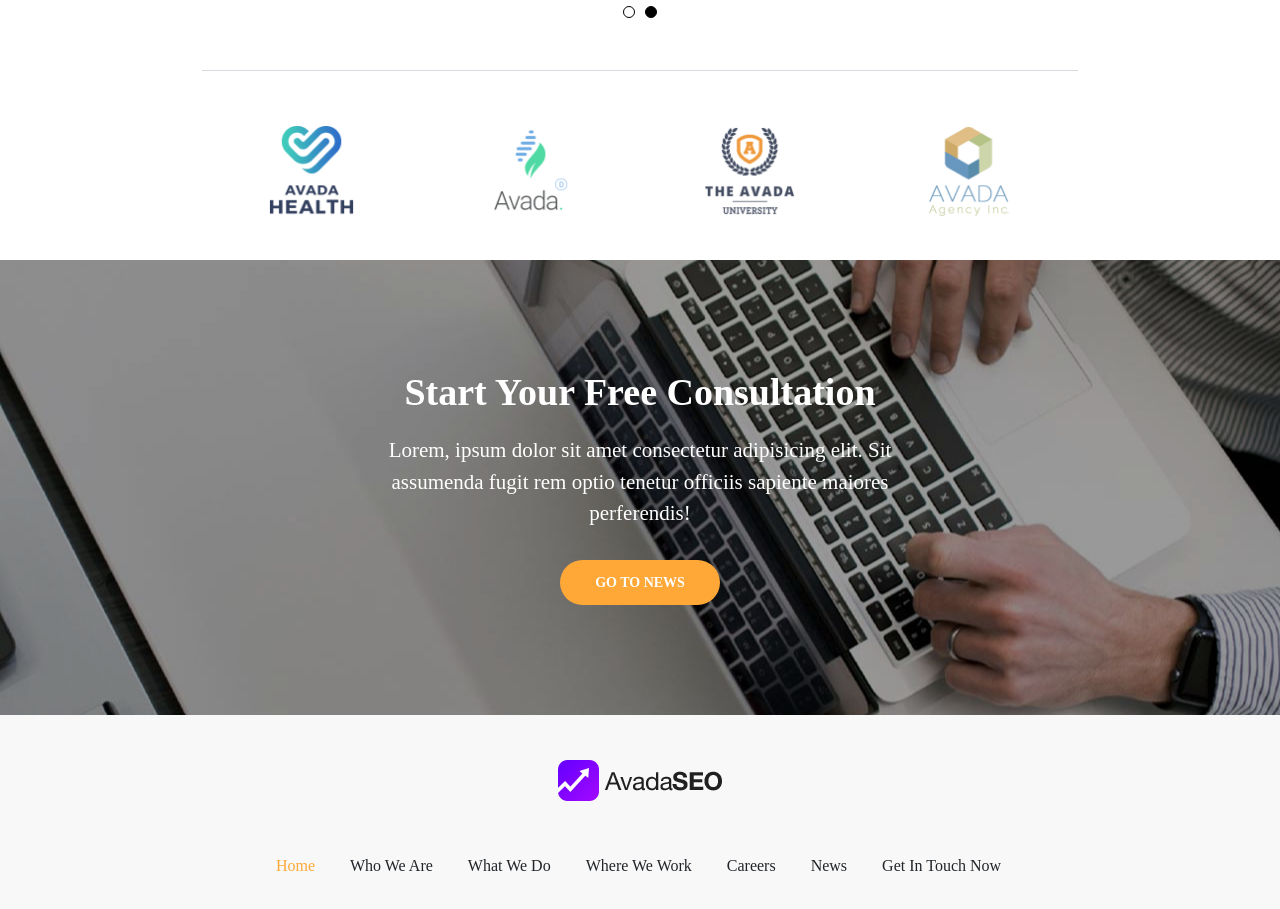
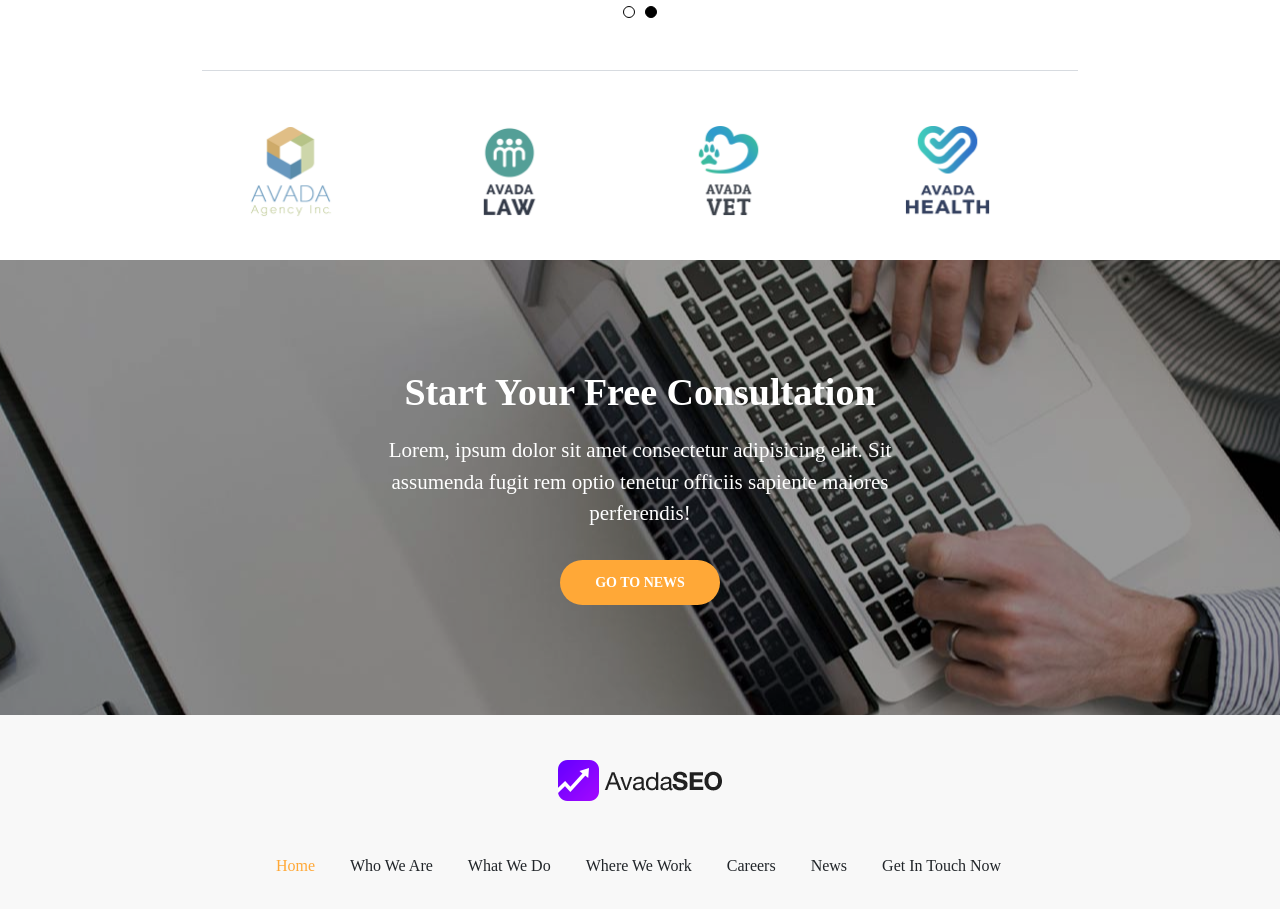
Before and after one commit to MarianoPd/proj-html-vuejs, a Vue app: page / in a window 1280 px wide. Shown: the part 6500-7409 px from the top of the page. Built offline with nearby package versions, Linux system fonts and the light colour scheme; a small style sheet from the web is missing.

Commit message:
this is how we do it

```diff
--- a/src/components/Carousel2.vue
+++ b/src/components/Carousel2.vue
@@ -1,9 +1,9 @@
 <template>
   <div class="container-fluid my-container">
       <div class="container my-subcontainer">
-            <transition name="slide-left">
+
                 <div class="slider-wrapper clearfix">
-                <div :style="{ left: sliding}"
+                <div :class="{'slided': sliding}"
                     class="slider-holder clearfix">
                     <div v-for="(item,index) in imgToShow" :key="index"
                         class="slider-item">
@@ -12,12 +12,13 @@
                     </div>
                 </div>
             </div>
-            </transition>
+
       </div>
   </div>
 </template>
 
 <script>
+
 export default {
     name: 'Carousel2',
     props:{
@@ -25,35 +26,27 @@ export default {
     },
     data(){
       return{
-        sliding: '0',
+        sliding: false,
         interval: '',
       }
     },
     methods:{
         slide(){
-            this.sliding ='-50%';
+            this.sliding = true;
             //non servono ma mi piacce di piu'
-            let element = this.imgToShow.shift();
-            this.imgToShow.push(element);
+            setTimeout(()=>{
+                let element = this.imgToShow.shift();
+                this.imgToShow.push(element);
+                this.sliding = false;
+            },1000);
         },
         keepSliding(){
             this.interval = setInterval(() =>{
             //console.log('set interval');
             this.slide();
+
         }, 5000);
         },
-
-        //tentativo di transition fai-da-te fallito
-        easySlide(){
-            if(this.sliding === '0') return;
-            let numb = parseInt(this.sliding);
-            for(let i= 0; i< 10; i++){
-                setTimeout(() =>{
-                    numb += 5;
-                    this.sliding = numb.toString();
-                } ,100);
-            }
-        }
     },
     mounted(){
         this.keepSliding();
@@ -69,22 +62,23 @@ export default {
 .my-subcontainer{
     padding-top: 0  ;
     padding-bottom: 0  ;
-    /*.slide-left-enter-active {
-        transition: all .8s ease;
-    }
-    .slide-fade-leave-active{
-        transition: all .8s ease;
-    }    */
+
     .slider-wrapper{
         border-top: 1px solid lighten($secondry-gray-light, 30%);
         padding: 50px 0 40px 0;
         position: relative;
         overflow: hidden;
         height: 190px;
+
         .slider-holder{
             position: absolute;
+            left: 0;
             width: 150%;
             height: 100%;
+            &.slided{
+                left: -25%;
+                transition: left ease 1.0s;
+            }
 
             .slider-item{
                 width: calc(100% /6);
@@ -98,12 +92,5 @@ export default {
         }
     }
 }
-//le transition non funzionano
-/*.slide-fade-enter-active {
-  transition: left .8s ease;
-}
-.slide-fade-leave-active{
-        transition: left .8s ease;
-} */
 
 </style>
```
